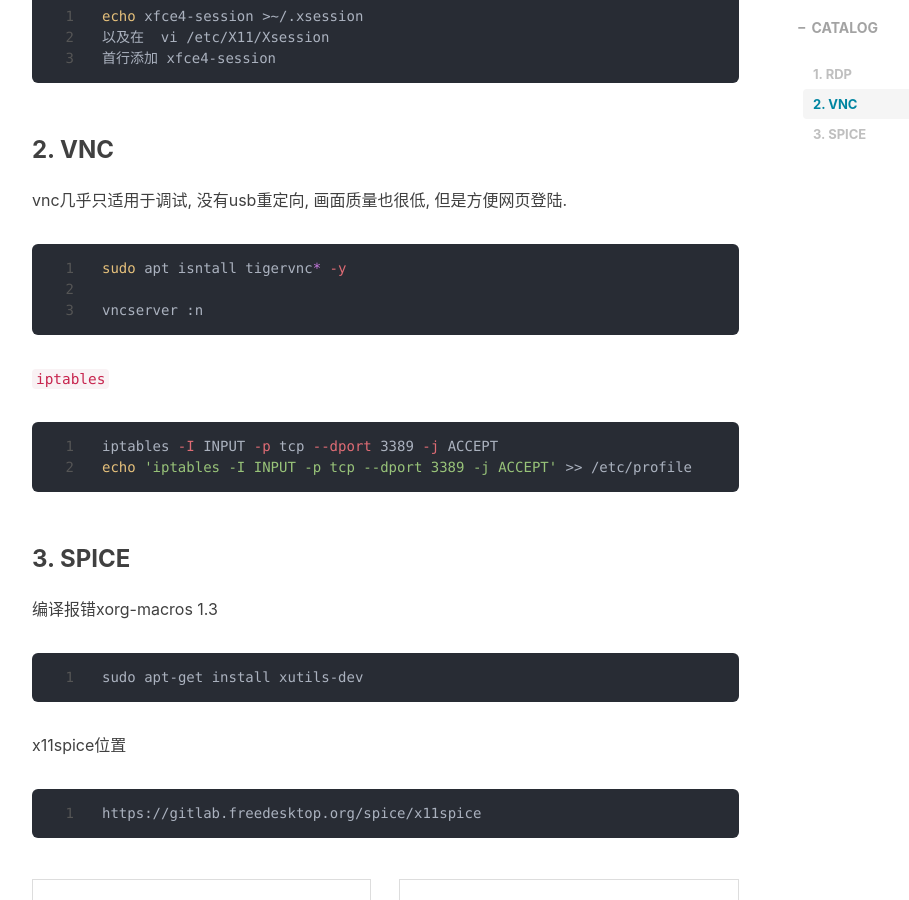
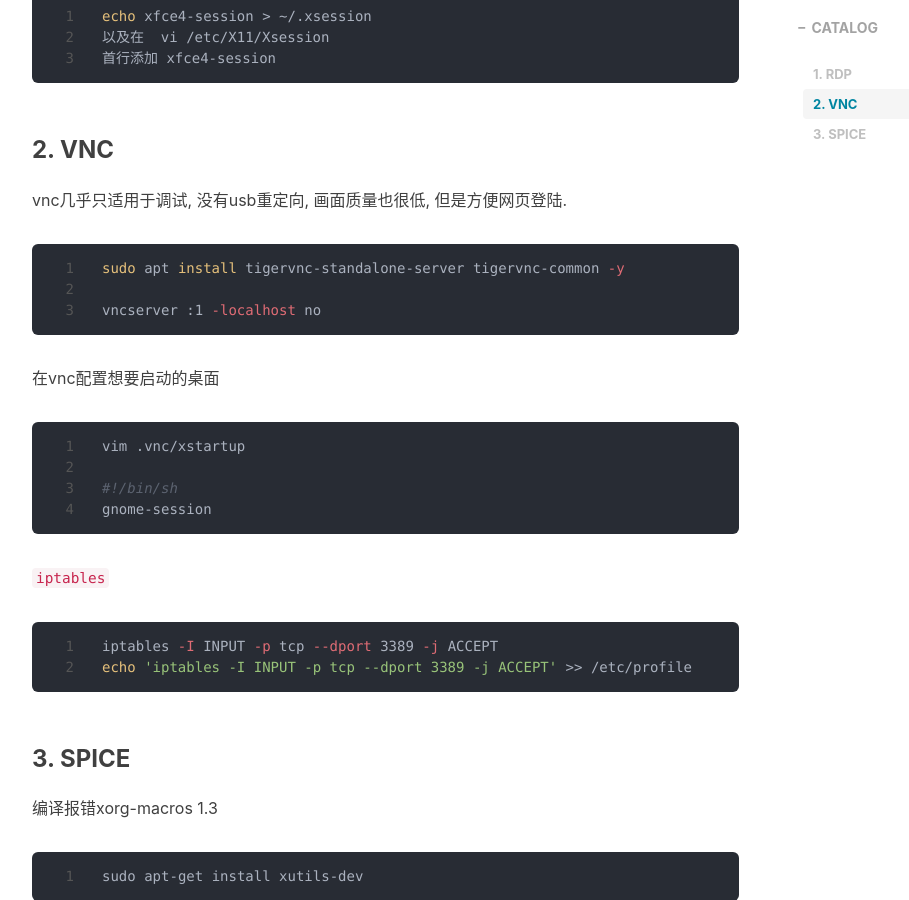
Before and after one commit to Zeknes/zeknes.github.io, a Jekyll site: the page built from _posts/2022-10-10-remote-desktop-linux.md, in a window 1280 px wide and 900 px high, scrolled down 1093 px. Shown: the whole window, without its empty margins (233-1142 px from the left). Built offline with Jekyll 4.4.1, drawn with Linux system fonts in a browser that asks for light colours; nearby versions of some CDN libraries; comment, search, counter and statistics services are not loaded.

Commit message:
modified vnc

````diff
--- a/_posts/2022-10-10-remote-desktop-linux.md
+++ b/_posts/2022-10-10-remote-desktop-linux.md
@@ -54,7 +54,7 @@ PermitRootLogin yes
 以`xfce`为例
 
 ```shell
-echo xfce4-session >~/.xsession
+echo xfce4-session > ~/.xsession
 以及在  vi /etc/X11/Xsession
 首行添加 xfce4-session
 ```
@@ -70,9 +70,20 @@ echo xfce4-session >~/.xsession
 vnc几乎只适用于调试, 没有usb重定向, 画面质量也很低, 但是方便网页登陆.
 
 ```shell
-sudo apt isntall tigervnc* -y
+sudo apt install tigervnc-standalone-server tigervnc-common -y
 
-vncserver :n
+vncserver :1 -localhost no
+```
+
+
+
+在vnc配置想要启动的桌面
+
+```shell
+vim .vnc/xstartup
+
+#!/bin/sh
+gnome-session
 ```
 
 
````
